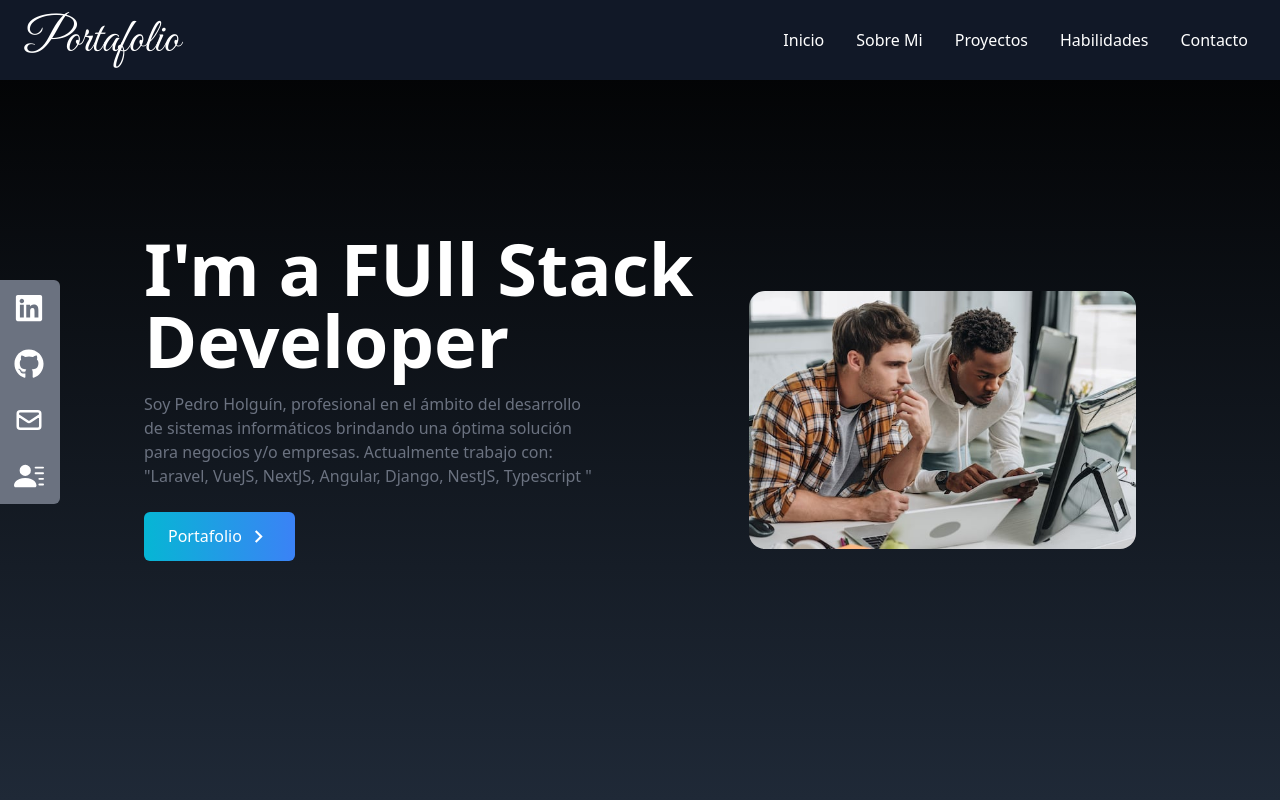
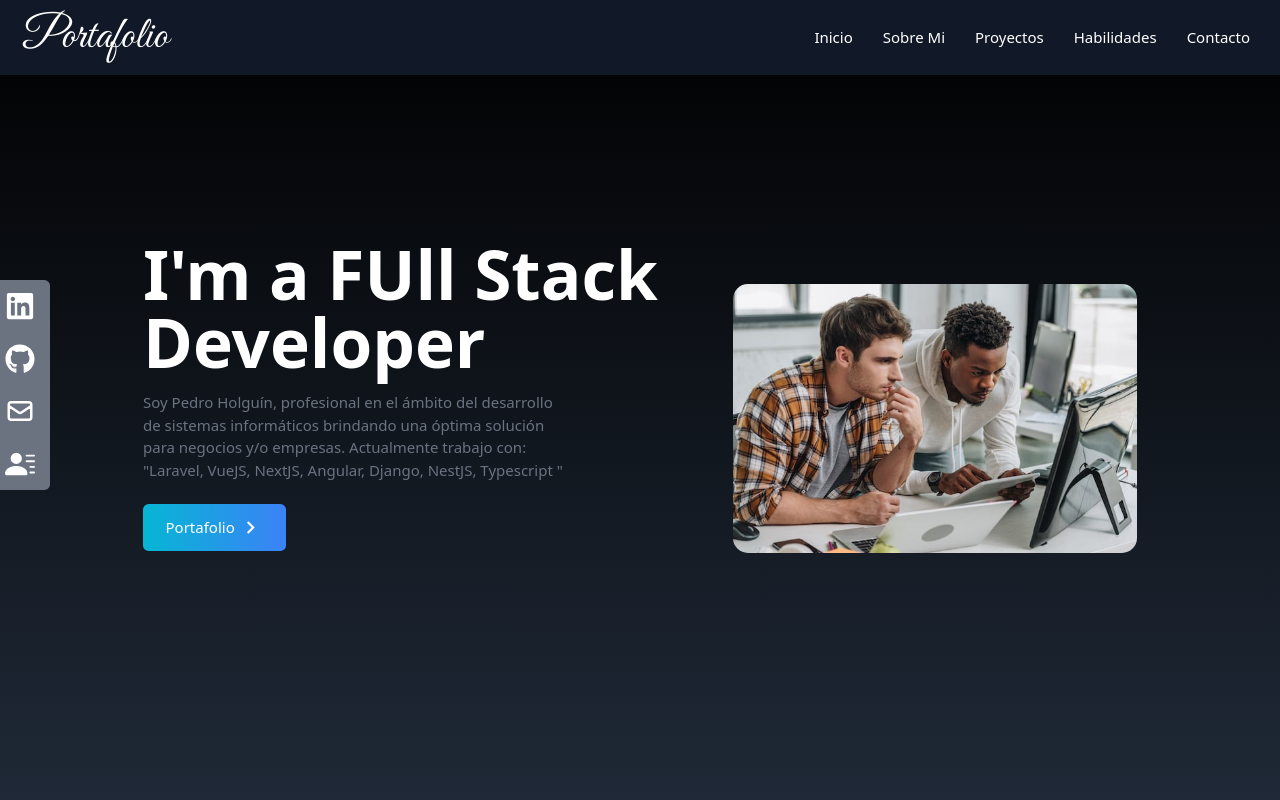
Before and after one commit to pholguinc/portafolio, a Next.js app: page / in a window 1280 px wide. Shown: the top 800 px of the page. Built offline with nearby package versions, Linux system fonts and the light colour scheme.

Commit message:
add materialize

```diff
--- a/package.json
+++ b/package.json
@@ -10,6 +10,7 @@
   },
   "dependencies": {
     "@next/font": "13.0.7",
+    "materialize-css": "^1.0.0-rc.2",
     "next": "13.0.7",
     "react": "18.2.0",
     "react-dom": "18.2.0",
--- a/pages/_document.js
+++ b/pages/_document.js
@@ -3,10 +3,13 @@ import { Html, Head, Main, NextScript } from 'next/document'
 export default function Document() {
   return (
     <Html lang="en">
-      <Head />
+      <Head>
+      <link rel="stylesheet" href="https://cdnjs.cloudflare.com/ajax/libs/materialize/1.0.0/css/materialize.min.css"></link>
+      </Head>
       <body>
         <Main />
         <NextScript />
+        <script src="https://cdnjs.cloudflare.com/ajax/libs/materialize/1.0.0/js/materialize.min.js"></script>
       </body>
     </Html>
   )
```
Also changed, not shown: 1 other file (tests, documents, lock files or other folders).
